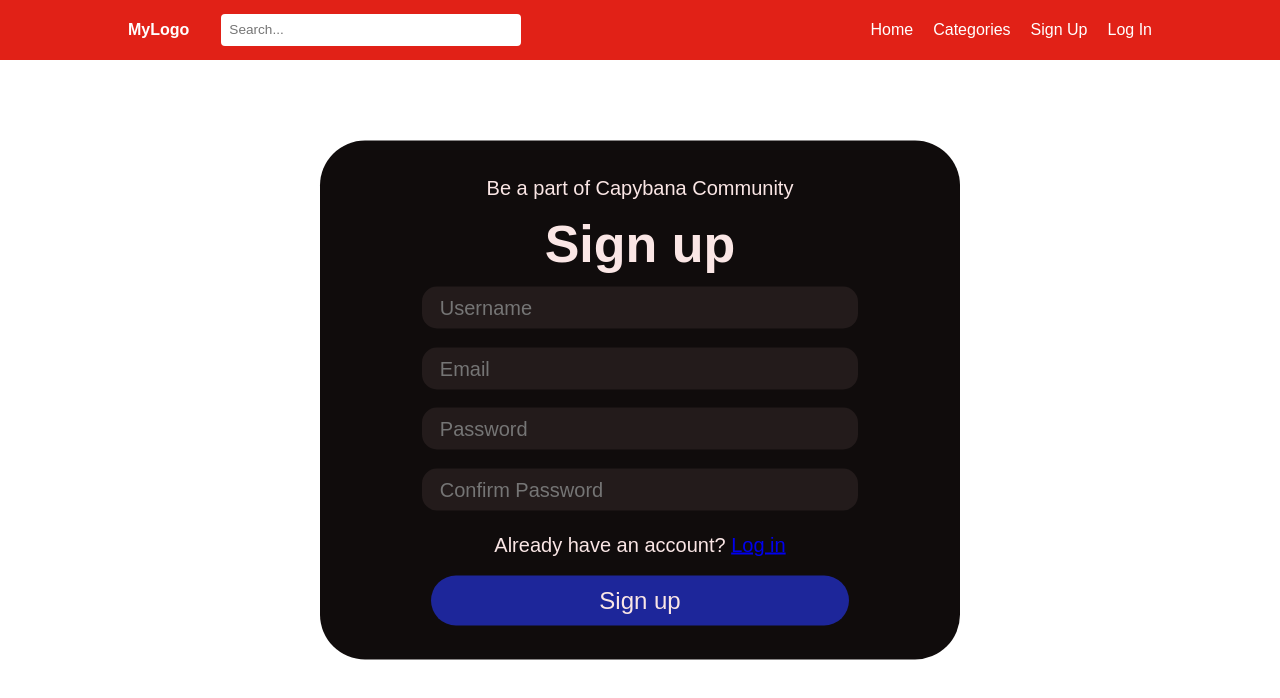
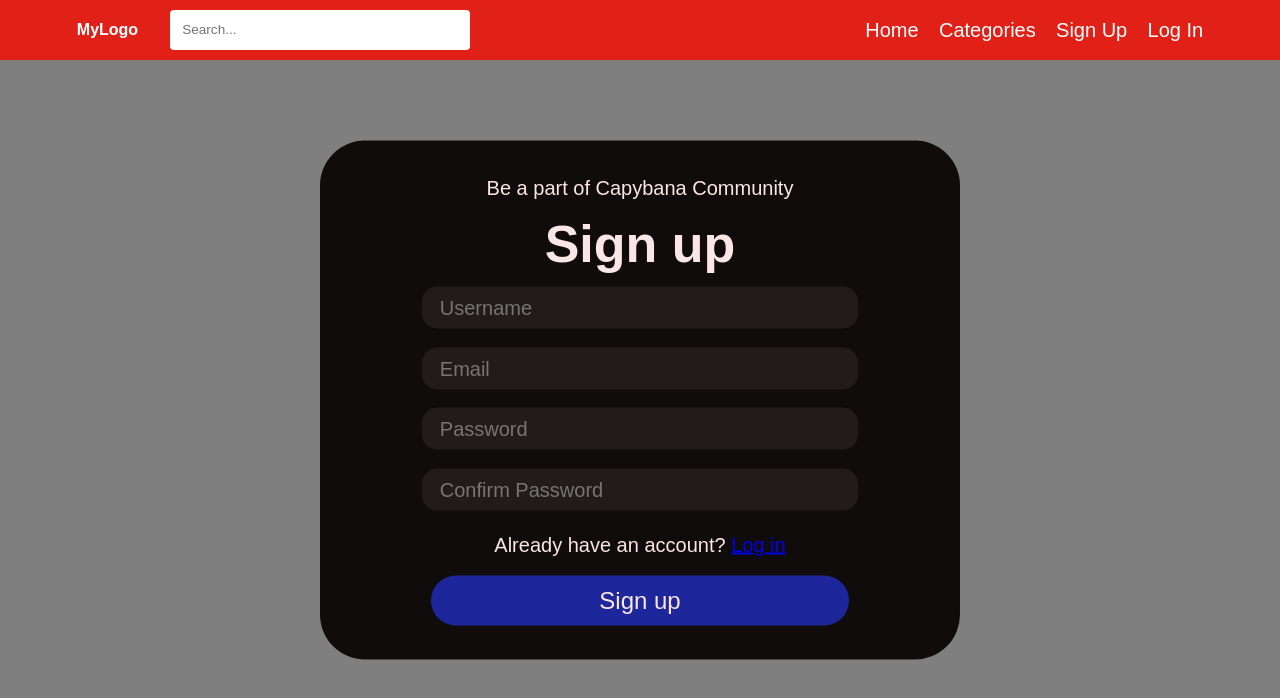
Before and after one commit to CapyBana/UserPine, a React (Create React App) app: page /sign-up in a window 1280 px wide. Shown: the top 698 px of the page. Built offline with nearby package versions, Linux system fonts and the light colour scheme; some icons are missing.

Commit message:
[SignUp] -- thêm cơ chế layer cho màn hình sign up

```diff
--- a/src/App.js
+++ b/src/App.js
@@ -1,10 +1,19 @@
 import { Route, Routes } from 'react-router-dom';
 import { routes } from './routes';
-import { Fragment } from 'react';
+import { Fragment, useEffect, useState } from 'react';
+import Navbar from './components/Navbar/Navbar';
+import SignUpPage from './pages/SignUpPage/signUpPage';
 
 function App() {
+    const [element, setElement] = useState('');
+    useEffect(() => {
+        console.log(element);
+    }, [element]);
     return (
         <div className="app">
+            <Navbar handlePage={(val) => setElement(val)} />
+            {element === 'sign-up' && <SignUpPage></SignUpPage>}
+
             <Routes>
                 {routes.map((route, index) => {
                     const Layout = route.layout ? route.layout : Fragment;
--- a/src/components/Navbar/Navbar.js
+++ b/src/components/Navbar/Navbar.js
@@ -4,8 +4,7 @@ import { BrowserRouter as Router } from 'react-router-dom';
 //import SearchResultList from '../SearchResultList/SearchResultList';
 import { Money } from '@mui/icons-material';
 
-
-const Navbar = () => {
+const Navbar = (props) => {
     const [isOpen, setIsOpen] = useState(false);
     //const [isMobile, setIsMobile] = useState(false); // Track mobile view
 
@@ -25,9 +24,11 @@ const Navbar = () => {
                 <span></span>
             </HamburgerIcon>
             <Menu isOpen={isOpen}>
-                <MenuItem to="/">Home</MenuItem>
+                <MenuItem onClick={() => props.handlePage('/')} to="/">
+                    Home
+                </MenuItem>
                 <MenuItem to="/about">Categories</MenuItem>
-                <MenuItem to="/sign-up">Sign Up</MenuItem>
+                <MenuItem onClick={() => props.handlePage('sign-up')}>Sign Up</MenuItem>
                 <MenuItem to="/log-in">Log In</MenuItem>
             </Menu>
         </NavbarContainer>
--- a/src/components/Navbar/Navbar.style.js
+++ b/src/components/Navbar/Navbar.style.js
@@ -9,7 +9,7 @@ export const NavbarContainer = styled.nav`
     display: flex;
     justify-content: space-between;
     align-items: center;
-    padding: 0 10%;
+    padding: 0 6%;
     position: fixed;
     top: 0;
     z-index: 10;
@@ -19,48 +19,46 @@ export const NavbarContainer = styled.nav`
 export const Logo = styled(Link)`
     color: white;
     text-decoration: none;
-    font-size: 1rem;
+    font-size: 16px;
     font-family: var(--boundedFont);
     font-weight: bold;
-
     &:hover {
-        color: #FAE6E5;
+        color: #fae6e5;
     }
 `;
 
 // Menu items container
 export const Menu = styled.div`
     display: flex;
-    gap: 20px;
-
+    justify-content: space-between;
+    flex-basis: 30%;
     @media (max-width: 768px) {
         display: ${({ isOpen }) => (isOpen ? 'flex' : 'none')};
         flex-direction: column;
         position: absolute;
         top: 60px;
         right: 0;
-        background-color: #791B16;
+        background-color: #791b16;
         width: 100%;
         padding: 20px;
     }
 `;
 
-// Menu links
-export const MenuItem = styled(Link)`  // Ensure Link is styled here
+export const MenuItem = styled(Link)`
     color: white;
     text-decoration: none;
-    font-size: 1rem;
+    font-size: 20px;
+    font-weight: 500;
     font-family: var(--boundedFont);
-
     &:hover {
-        color: #FAE6E5;
+        color: #fae6e5;
     }
 `;
 
 // Hamburger icon for mobile
 export const HamburgerIcon = styled.div`
-  display: none;
-  cursor: pointer;
+    display: none;
+    cursor: pointer;
 
     @media (max-width: 768px) {
         display: block;
@@ -84,20 +82,17 @@ export const SearchContainer = styled.div`
 
 export const SearchInput = styled.input`
     width: 100%;
-    padding: 0.5rem;
+    padding: 12px;
     border-radius: 4px;
     border: none;
     outline: none;
     font-size: 0.85rem;
     font-family: var(--boundedFont);
     transition: width 0.3s ease;
-
-    /* Adjusts width based on screen size */
     @media (max-width: 767px) {
         width: 90%;
         max-width: 200px;
     }
-
     @media (min-width: 768px) {
         width: 90%;
         max-width: 300px;
--- a/src/index.js
+++ b/src/index.js
@@ -4,7 +4,6 @@ import App from './App';
 import { BrowserRouter as Router } from 'react-router-dom';
 import reportWebVitals from './reportWebVitals';
 import GlobalStyles from './components/GlobalStyles/GlobalStyles.style';
-import Navbar from './components/Navbar/Navbar';
 
 const container = document.getElementById('root');
 
@@ -15,7 +14,6 @@ if (container) {
         <React.StrictMode>
             <GlobalStyles />
             <Router>
-                <Navbar />
                 <App />
             </Router>
         </React.StrictMode>,
--- a/src/pages/SignUpPage/signUpPage.js
+++ b/src/pages/SignUpPage/signUpPage.js
@@ -1,9 +1,9 @@
 import React from 'react';
-import { Capybana, InputBox, SignInBox, SignInPage } from './signUpPage.style';
+import { Capybana, InputBox, SignInBox, SignInLayout, SignInPage } from './signUpPage.style';
 import Boxicons from 'boxicons'; //để nguyên cái này đừng xoá nha
 const SignUpPage = () => {
     return (
-        <div>
+        <SignInLayout>
             <script src="https://unpkg.com/boxicons@2.1.4/dist/boxicons.js"></script>
             <SignInPage>
                 <a href="log-in">
@@ -64,7 +64,7 @@ const SignUpPage = () => {
                     </form>
                 </SignInBox>
             </SignInPage>
-        </div>
+        </SignInLayout>
     );
 };
 export default SignUpPage;
--- a/src/pages/SignUpPage/signUpPage.style.js
+++ b/src/pages/SignUpPage/signUpPage.style.js
@@ -1,7 +1,16 @@
 import styled from 'styled-components';
+export const SignInLayout = styled.div``;
 
 export const SignInPage = styled.div`
+    width: 100vw;
     height: 100vh;
+    position: fixed;
+    background: rgba(0, 0, 0, 0.5) !important;
+    backdrop-filter: blur(10px);
+    box-shadow: 0 4px 15px rgba(0, 0, 0, 0.2);
+    transition: opacity 225ms cubic-bezier(0.4, 0, 0.2, 1);
+    inset: 0px;
+    z-index: 1;
     text {
         text-align: center;
         color: #fae6e5;
--- a/src/routes/index.js
+++ b/src/routes/index.js
@@ -2,11 +2,11 @@ import Dashboard from '~/pages/Dashboard/Dashboard';
 import SignUpPage from '~/pages/SignUpPage/signUpPage';
 import LogInPage from '~/pages/LogInPage/LogInPage';
 import UserProfile from '~/pages/UserProfile/userProfile';
-import Review from '~/pages/Review';
+import { ReviewPage } from '~/pages/Review/Review.style';
 
 const routes = [
     { path: '/', component: Dashboard },
-    { path: '/review-post', component: Review, layout: null },
+    { path: '/review-post', component: ReviewPage },
     { path: '/sign-up', component: SignUpPage },
     { path: '/log-in', component: LogInPage },
     { path: '/user-profile', component: UserProfile, layout: null },
```
